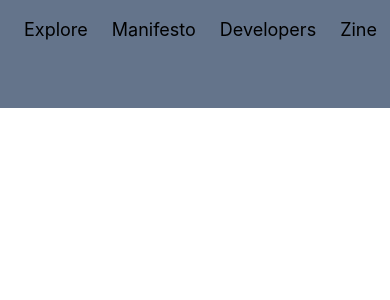
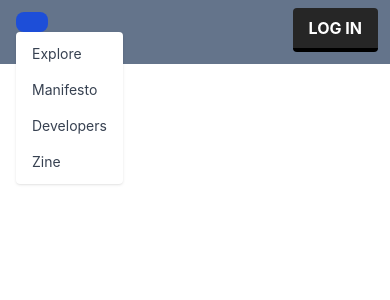
Before and after one commit to shashankpatil125/nextjs-learnings-, a Next.js app: page /components/Navbar in a window 390 px wide. Shown: the top 300 px of the page. Built offline with nearby package versions, Linux system fonts and the light colour scheme.

Commit message:
responsive

```diff
--- a/pages/components/Footer.js
+++ b/pages/components/Footer.js
@@ -2,28 +2,28 @@
 
 function Footer() {
   return (
-    <div className="bg-black text-white p-10 flex ">
-        <div className="w-64">
-        <p className="text-4xl font-medium mb-6">zora</p>
-        <p className="text-zinc-400 text-xs mb-6">The NFT Marketplace Protocol</p>
-        <p className="text-zinc-400 text-xs mb-3">© 2022 Zora Labs. All rights reserved.</p>
+    <div className="bg-black text-white p-10 lg:flex md:flex sm:flex-1 ">
+        <div className="w-64 sm:mb-8">
+        <p className="text-4xl font-medium mb-8 lg:mb-6  ">zora</p>
+        <p className="text-zinc-400 text-xs mb-3 lg:mb-6 md:mb-6 sm:mb-3 ">The NFT Marketplace Protocol</p>
+        <p className="text-zinc-400 text-xs mb-6 lg:mb-6 md:mb-6 sm:mb-6">© 2022 Zora Labs. All rights reserved.</p>
         </div>
 
         <div className=" ml-2 w-64">
-        <p className="text-zinc-400 mb-6">Manifesto</p>
-        <p className="text-zinc-400 mb-6">ZINE</p>
-        <p className="text-zinc-400 mb-3">FAQs</p>
+        <p className="text-zinc-400 mb-3 lg:mb-6 md:mb-6 sm:mb-3">Manifesto</p>
+        <p className="text-zinc-400 mb-3 lg:mb-6 md:mb-6 sm:mb-3">ZINE</p>
+        <p className="text-zinc-400 mb-6 lg:mb-6 md:mb-6 sm:mb-6">FAQs</p>
         </div>
 
         <div className="ml-2 w-64">
-        <p className="text-white mb-6">ZORA V3</p>
-        <p className="text-white mb-6">Documentstion</p>
-        <p className="text-white mb-3">Term of Service</p>
+        <p className="text-white mb-3 lg:mb-6 md:mb-6 sm:mb-3">ZORA V3</p>
+        <p className="text-white mb-3 lg:mb-6 md:mb-6 sm:mb-3">Documentstion</p>
+        <p className="text-white mb-6 lg:mb-6 md:mb-6 sm:mb-6">Term of Service</p>
         </div>
 
         <div className="ml-2 w-64">
-        <p className="text-white mb-6">Careers</p>
-        <p className="text-white mb-6">Follw us:</p>
+        <p className="text-white mb-3 lg:mb-6 md:mb-6 sm:mb-3">Careers</p>
+        <p className="text-white mb-8 lg:mb-6 md:mb-6 sm:mb-3">Follw us:</p>
         </div>
 
     </div>
--- a/pages/components/Navbar.js
+++ b/pages/components/Navbar.js
@@ -12,32 +12,80 @@ function Navbar() {
   const enterd = () => {
     setusediplay(true)
   }
-
   const router = useRouter();
 
+  function drop(){
+    var c=0;
+
+    var x=document.getElementById('dropdown')
+    var nv=document.getElementById('nav');{
+      if(x.style.visibility=='visible'){
+        x.style.visibility='hidden';
+      }
+      else {
+        x.style.visibility='visible';
+      }
+    }
+  }
+
   return (
-    <ul className="flex w-full bg-slate-500 fixed">
-      <li className="mr-6 ml-6  my-4 text-lg">
+    <div>
+      <ul id="nav" className=" flex w-full bg-slate-500 fixed h-16 ">
+
+        <div className='hidden sm:contents'>
+          <li className="mr-3 lg:mr-6 ml-6  my-4 text-lg">
             <a href="#">Explore</a>
           </li>
-      <li className="mr-6 my-4 text-lg">
+          <li className="mr-3 lg:mr-6 my-4 text-lg">
             <a href="#">Manifesto</a>
           </li>
-      <li className="mr-6 my-4 text-lg">
+          <li className="mr-3 lg:mr-6 my-4 text-lg">
             <a href="#">Developers</a>
           </li>
-      <li className="mr-6 my-4 text-lg">
+          <li className="mr-3 lg:mr-6 my-4 text-lg">
             <a href="#">Zine</a>
           </li>
-      <li className="mr-6 my-4 text-lg">
-        <input className="rounded-lg px-2 w-80 h-8" type="text" placeholder="Search The Metaverse"></input>
+          <li className="mr-3 lg:mr-6 my-4 text-lg">
+            <input className="rounded-lg px-2 w- h-8" type="text" placeholder="Search Metaverse"></input>
           </li>
-      <li className="mr-6">
+        </div>
+
+
+        <div className='lg:hidden  md:hidden'>
+          <button id="dropdownButton" data-dropdown-toggle="dropdown"  className="mt-3 ml-4 text-white bg-blue-700 hover:bg-blue-800 focus:ring-4 focus:ring-blue-300 font-medium rounded-lg text-sm px-4 py-2.5 text-center inline-flex items-center dark:bg-blue-600 dark:hover:bg-blue-700 dark:focus:ring-blue-800 lg:hidden md-hidden sm-hidden" type="button" onClick={drop} >
+          <i className="iconify" data-icon="akar-icons:three-line-horizontal"></i>
+          </button>
+
+          <div className=" ml-4 z-10  text-base list-none bg-white rounded divide-y divide-gray-100 shadow dark:bg-gray-700 " id="dropdown">
+            <ul className="py-1" aria-labelledby="dropdownButton">
+              <li>
+                <a href="#" className="block py-2 px-4 text-sm text-gray-700 hover:bg-gray-100 dark:hover:bg-gray-600 dark:text-gray-200 dark:hover:text-white">Explore</a>
+              </li>
+              <li>
+                <a href="#" className="block py-2 px-4 text-sm text-gray-700 hover:bg-gray-100 dark:hover:bg-gray-600 dark:text-gray-200 dark:hover:text-white">Manifesto</a>
+              </li>
+              <li>
+                <a href="#" className="block py-2 px-4 text-sm text-gray-700 hover:bg-gray-100 dark:hover:bg-gray-600 dark:text-gray-200 dark:hover:text-white">Developers</a>
+              </li>
+              <li>
+                <a href="#" className="block py-2 px-4 text-sm text-gray-700 hover:bg-gray-100 dark:hover:bg-gray-600 dark:text-gray-200 dark:hover:text-white">Zine</a>
+              </li>
+            </ul>
+          </div>
+
+        </div>
+
+
+
+        <div className='flex-1'>
+          <li className="mr-3 lg:mr-6 text-right ">
             <Link href="/login">
-        <button onClick={enterd} className= " text-right my-2 bg-neutral-800 hover:bg-neutral-700 text-white font-bold py-2 px-4 border-b-4 ml-80 border-black hover:border-blue-500 rounded">LOG IN/SIGN UP</button>
+              <button onClick={enterd} className=" my-2 bg-neutral-800 hover:bg-neutral-700 text-white font-bold py-2 px-4 border-b-4  border-black hover:border-blue-500 rounded">LOG IN</button>
             </Link>
           </li>
+        </div>
       </ul>
+    </div>
   )
 }
 
--- a/pages/components/Scorebord.js
+++ b/pages/components/Scorebord.js
@@ -6,17 +6,21 @@ function Scorebord() {
   return (
 
     <div className="">
-      <p className=" ml-36 pr-2 mt-6 pt-3 text-zinc-500 ">SCORE</p>
+      <p className="mr-6 md:ml-36 sm:ml-18 ml-6  pr-2 mt-6 pt-3 text-zinc-500 ">SCORE</p>
       <br />
-      <div className="flex ml-32">
+      <div className="flex  mr-6 md:ml-32 sm:ml-18 ml-6">
         <span className="iconify h-12 w-12" data-icon="openmoji:atom-bomb"></span>
-        <p className="pt-3 font-medium text-xl">KILLS</p>
+        <p className=" pt-3 font-medium text-xl">KILLS</p>
       </div>
 
-      <div className=" transition delay-150 duration-300 ease-in-out box-border border-2 border-gray-300 ml-36 w-5/12 mt-5 rounded-xl  hover:shadow-xl hover:bg-white">
-        <div className="mt-2">
-          <span className="ml-6 mr-4 mt-4 font-medium text-xl">History</span>
-          <span className="cursor-pointer text-right ml-80 mt-4">see all</span>
+      <div className="mr-6 md:ml-36 sm:ml-18 ml-6        sm:ml-18 md:w-5/12 transition delay-150 duration-300 ease-in-out box-border border-2 border-gray-300 mt-5 rounded-xl  hover:shadow-xl hover:bg-white">
+        <div className="mt-2 flex">
+        <div>
+          <p className="ml-6 mr-4 mt-4 font-medium text-xl">History</p>
+          </div>
+          <div className="text-right flex-1  ">
+          <p className="cursor-pointer  mr-4 mt-4">see all</p>
+          </div>
         </div>
 
 
--- a/pages/dynamic_product/[pid].js
+++ b/pages/dynamic_product/[pid].js
@@ -5,13 +5,13 @@ import products from "../../data/products.json"
 
 function Dp_1() {
 
-  const router= useRouter()
-  const { pid } =router.query
-  const pinfo=products[pid]
+  const router = useRouter()
+  const { pid } = router.query
+  const pinfo = products[pid]
 
   return (
     <div>
-      <ul className="flex w-full bg-slate-500 fixed">
+      <ul className="flex w-full bg-slate-500 fixed ">
         <li className="mr-6 ml-6  my-4 text-lg">
           <Link href='/'>
             <a href="#">Home</a>
@@ -22,16 +22,16 @@ function Dp_1() {
         </li>
 
       </ul>
-      {pinfo&&(
-         <div className='flex'>
-         <div>
-           <img className="object-center p-10 pt-24 " src={pinfo.image} alt="Girl in a jacket" width="500" height="600"></img>
+      {pinfo && (
+        <div className=' lg:flex  md:flex sm:flex-1 text-center'>
+          <div className=''>
+            <img className="object-center p-10 pt-24 " src={pinfo.image}  width="500" height="600"></img>
 
           </div>
 
-         <div className='text-2xl w-96 mt-40 ml-14 '>
-           <p>{ pinfo.name }</p>
-           <p className='text-red-700 text-sm mt-3'>{ pinfo.brand}</p>
+          <div className='text-2xl w-96 mt-8 lg:mt-44 md:mt-44 ml-4 sm:ml:4 '>
+            <p>{pinfo.name}</p>
+            <p className='text-red-700 text-sm mt-3'>{pinfo.brand}</p>
             <p className='font-bold'>{pinfo.price}</p>
             <p className='text-xs text-zinc-500'>MRP: {pinfo.oprice}</p>
             <button className='full border-2 w-80 rounded-xl bg-black text-white hover:shadow-xl'>BUY</button>
--- a/pages/product_component/P_image.js
+++ b/pages/product_component/P_image.js
@@ -2,7 +2,7 @@ import React from 'react'
 
 function P_image() {
   return (
-    <div>
+    <div className='text-center'>
         <img className="object-center p-10 pt-24 " src="https://m.media-amazon.com/images/I/71FYM4iBRIL._SX679_.jpg" alt="Girl in a jacket" width="500" height="600"></img>
 
     </div>
--- a/pages/product_component/P_info.js
+++ b/pages/product_component/P_info.js
@@ -2,13 +2,15 @@ import React from 'react'
 
 function P_info() {
   return (
-    <div className='text-2xl w-96 mt-40 ml-14 '>
+    <div className='sm:text-center'>
+    <div className='text-2xl w-96 mt-8 lg:mt-44 md:mt-44 ml-4 sm:ml:4 '>
         <p>Vero Forza Arctic Wireless Mobile Cooler for Gaming, Phone Cooler, for Bgmi, Pubg, Cod, Freefire and Fortnite(iPhone/Android) (Black)</p>
         <p className='text-red-700 text-sm mt-3'>Brand:Vero Forza</p>
         <p className='font-bold'>$09</p>
         <p className='text-xs text-zinc-500'>MRP: $19</p>
         <button className='full border-2 w-80 rounded-xl bg-black text-white hover:shadow-xl'>BUY</button>
     </div>
+    </div>
   )
 }
 
--- a/pages/productdetails.js
+++ b/pages/productdetails.js
@@ -7,12 +7,12 @@ import P_info from './product_component/P_info'
 import P_navbar from './product_component/P_navbar'
 function ProductDetails() {
   return (
-    <div className='bg-white'>
-    <div className='bg-white'>
+    <div className=''>
+    <div className=' lg:flex  md:flex sm:flex-1 text-center'>
 
 
       <P_navbar/>
-      <div className='flex'>
+      <div className='  lg:flex  md:flex sm:flex-1 text-center'>
       <P_image/>
       <P_info/>
       </div>
```
Also changed, not shown: pages/components/Details.js (+5 -3 lines), pages/components/Title_Info.js (+5 -3 lines). Lines whose indentation alone changed are shown as unchanged.
